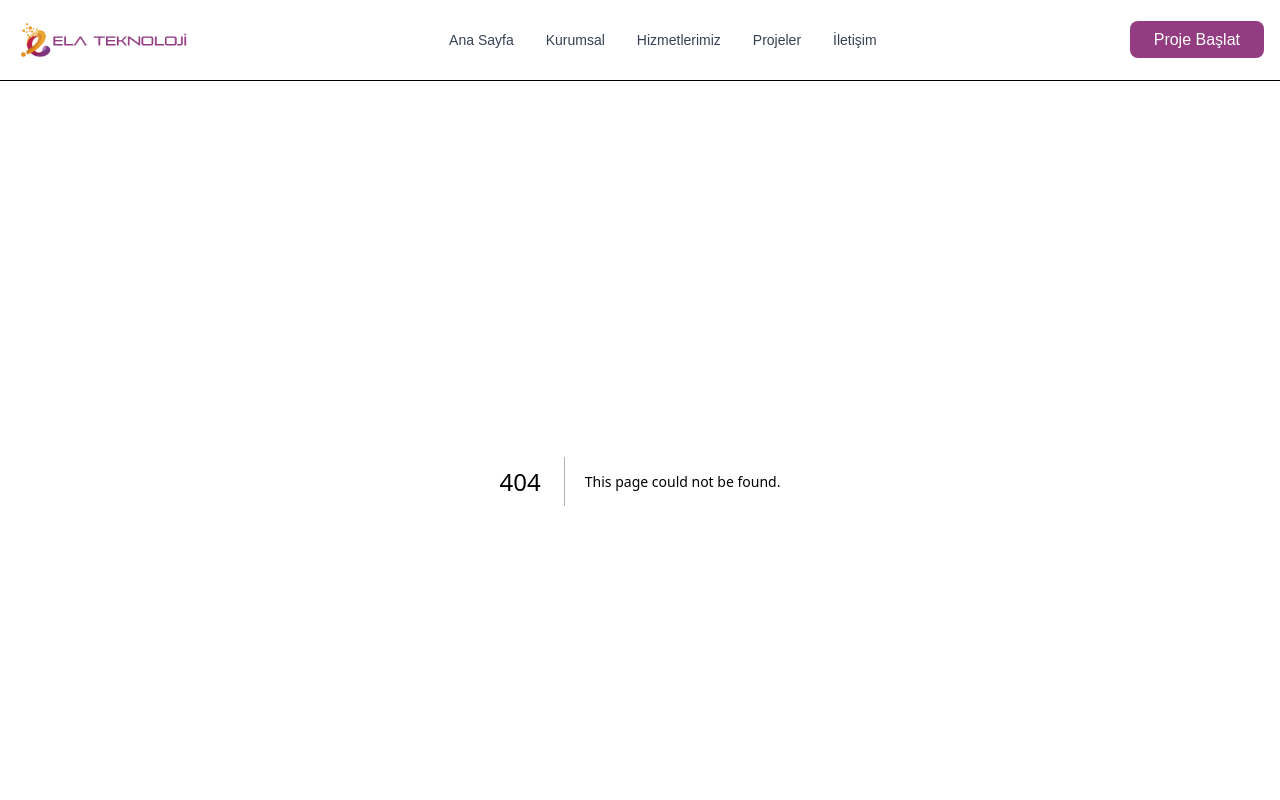
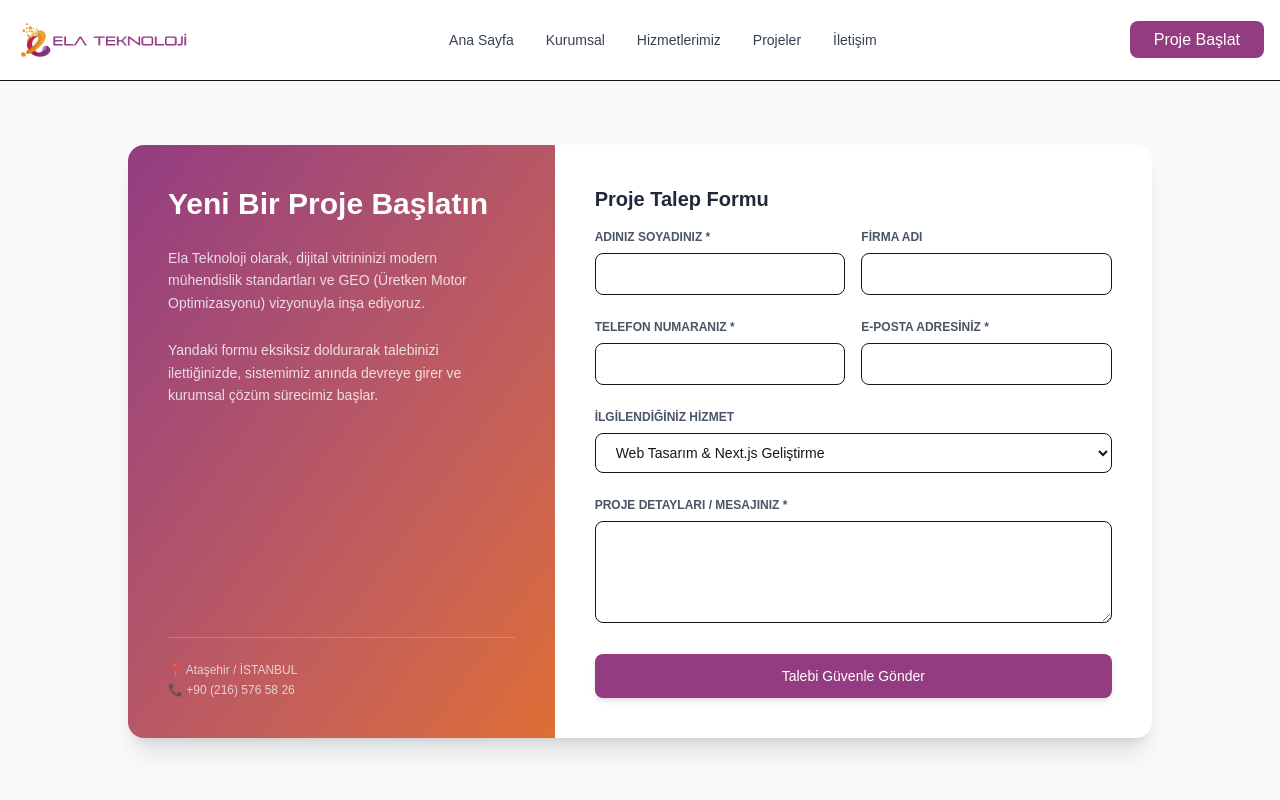
Before and after one commit to elamedya-sudo/webtasarimiyapanfirmalar, a Next.js app: page /teklif-al in a window 1280 px wide. Before the commit this address had no page. Shown: the top 800 px of the page. Built offline with nearby package versions, Linux system fonts and the light colour scheme.

Commit message:
teklif-al sayfasi ve yonlendirme mekanizmasi eklendi

```diff
--- /dev/null
+++ b/app/teklif-al/page.tsx
@@ -0,0 +1,173 @@
+'use client';
+
+import { useState, useEffect } from 'react';
+import { useRouter } from 'next/navigation';
+
+export default function TeklifAlPage() {
+  const router = useRouter();
+  const [isSubmitted, setIsSubmitted] = useState(false);
+  const [loading, setLoading] = useState(false);
+  const [countdown, setCountdown] = useState(3); // 3 saniyelik geri sayım
+
+  const [formData, setFormData] = useState({
+    name: '',
+    company: '',
+    phone: '',
+    email: '',
+    service: 'Web Tasarım & Next.js Geliştirme',
+    message: '',
+  });
+
+  // Başarıyla gönderildiğinde geri sayımı başlat ve yönlendir
+  useEffect(() => {
+    if (isSubmitted && countdown > 0) {
+      const timer = setTimeout(() => setCountdown(countdown - 1), 1000);
+      return () => clearTimeout(timer);
+    } else if (isSubmitted && countdown === 0) {
+      router.push('/'); // Süre bitince ana sayfaya uçurur
+    }
+  }, [isSubmitted, countdown, router]);
+
+  const handleSubmit = async (e: React.FormEvent) => {
+    e.preventDefault();
+    setLoading(true);
+
+    try {
+      const res = await fetch('/api/contact', {
+        method: 'POST',
+        headers: { 'Content-Type': 'application/json' },
+        body: JSON.stringify(formData),
+      });
+
+      if (res.ok) {
+        setIsSubmitted(true);
+      } else {
+        alert('Sistemsel bir sorun oluştu, lütfen tekrar deneyin.');
+      }
+    } catch (error) {
+      console.error(error);
+      alert('Bağlantı hatası yaşandı.');
+    } finally {
+      setLoading(false);
+    }
+  };
+
+  // 1. BAŞARI EKRANI (Form başarıyla gönderilirse burası görünür)
+  if (isSubmitted) {
+    return (
+      <div className="min-h-[70vh] flex flex-col items-center justify-center bg-gray-50 px-4">
+        <div className="max-w-md w-full bg-white border border-gray-100 p-8 rounded-2xl shadow-xl text-center space-y-6">
+          <div className="w-20 h-20 bg-green-50 rounded-full flex items-center justify-center mx-auto text-green-500 text-4xl animate-bounce">
+            ✓
+          </div>
+          <h2 className="text-2xl font-bold text-gray-800">Mesajınız Başarıyla İletildi!</h2>
+          <p className="text-gray-600 text-sm leading-relaxed">
+            Talebiniz mühendislik ekibimize ulaştı. Hem size hem de ekibimize bilgilendirme mailleri gönderildi.
+          </p>
+          <div className="text-xs text-gray-400 bg-gray-50 py-2 rounded-lg">
+            {countdown} saniye sonra ana sayfaya yönlendiriliyorsunuz...
+          </div>
+        </div>
+      </div>
+    );
+  }
+
+  // 2. ORİJİNAL FORM SAYFASI
+  return (
+    <div className="min-h-screen bg-gray-50 py-16 px-4">
+      <div className="container mx-auto max-w-5xl bg-white rounded-2xl shadow-xl overflow-hidden grid grid-cols-1 md:grid-cols-12">
+
+        {/* Sol Taraf: Açıklama ve Bilgilendirme Alanı */}
+        <div className="md:col-span-5 bg-gradient-to-br from-[#933c81] to-[#df6e32] p-10 text-white flex flex-col justify-between">
+          <div className="space-y-6">
+            <h1 className="text-3xl font-bold leading-tight">Yeni Bir Proje Başlatın</h1>
+            <p className="text-white/80 text-sm leading-relaxed">
+              Ela Teknoloji olarak, dijital vitrininizi modern mühendislik standartları ve GEO (Üretken Motor Optimizasyonu) vizyonuyla inşa ediyoruz.
+            </p>
+            <p className="text-white/80 text-sm leading-relaxed">
+              Yandaki formu eksiksiz doldurarak talebinizi ilettiğinizde, sistemimiz anında devreye girer ve kurumsal çözüm sürecimiz başlar.
+            </p>
+          </div>
+
+          <div className="mt-10 border-t border-white/20 pt-6 text-xs text-white/70 space-y-1">
+            <p>📍 Ataşehir / İSTANBUL</p>
+            <p>📞 +90 (216) 576 58 26</p>
+          </div>
+        </div>
+
+        {/* Sağ Taraf: Formun Kendisi */}
+        <form onSubmit={handleSubmit} className="md:col-span-7 p-10 space-y-6">
+          <h2 className="text-xl font-bold text-gray-800 mb-4">Proje Talep Formu</h2>
+
+          <div className="grid grid-cols-1 sm:grid-cols-2 gap-4">
+            <div>
+              <label className="block text-xs font-semibold text-gray-600 uppercase mb-2">Adınız Soyadınız *</label>
+              <input
+                type="text" required
+                className="w-full px-4 py-2.5 border rounded-lg text-sm focus:outline-none focus:border-[#933c81]"
+                value={formData.name} onChange={(e) => setFormData({...formData, name: e.target.value})}
+              />
+            </div>
+            <div>
+              <label className="block text-xs font-semibold text-gray-600 uppercase mb-2">Firma Adı</label>
+              <input
+                type="text"
+                className="w-full px-4 py-2.5 border rounded-lg text-sm focus:outline-none focus:border-[#933c81]"
+                value={formData.company} onChange={(e) => setFormData({...formData, company: e.target.value})}
+              />
+            </div>
+          </div>
+
+          <div className="grid grid-cols-1 sm:grid-cols-2 gap-4">
+            <div>
+              <label className="block text-xs font-semibold text-gray-600 uppercase mb-2">Telefon Numaranız *</label>
+              <input
+                type="tel" required
+                className="w-full px-4 py-2.5 border rounded-lg text-sm focus:outline-none focus:border-[#933c81]"
+                value={formData.phone} onChange={(e) => setFormData({...formData, phone: e.target.value})}
+              />
+            </div>
+            <div>
+              <label className="block text-xs font-semibold text-gray-600 uppercase mb-2">E-Posta Adresiniz *</label>
+              <input
+                type="email" required
+                className="w-full px-4 py-2.5 border rounded-lg text-sm focus:outline-none focus:border-[#933c81]"
+                value={formData.email} onChange={(e) => setFormData({...formData, email: e.target.value})}
+              />
+            </div>
+          </div>
+
+          <div>
+            <label className="block text-xs font-semibold text-gray-600 uppercase mb-2">İlgilendiğiniz Hizmet</label>
+            <select
+              className="w-full px-4 py-2.5 border rounded-lg text-sm bg-white focus:outline-none focus:border-[#933c81]"
+              value={formData.service} onChange={(e) => setFormData({...formData, service: e.target.value})}
+            >
+              <option>Web Tasarım & Next.js Geliştirme</option>
+              <option>Kurumsal Dijital Kimlik Tasarımı</option>
+              <option>SEO & GEO Mühendisliği</option>
+              <option>Google Ads & Dijital Pazarlama Yönetimi</option>
+            </select>
+          </div>
+
+          <div>
+            <label className="block text-xs font-semibold text-gray-600 uppercase mb-2">Proje Detayları / Mesajınız *</label>
+            <textarea
+              rows={4} required
+              className="w-full px-4 py-2.5 border rounded-lg text-sm focus:outline-none focus:border-[#933c81]"
+              value={formData.message} onChange={(e) => setFormData({...formData, message: e.target.value})}
+            />
+          </div>
+
+          <button
+            type="submit" disabled={loading}
+            className="w-full bg-[#933c81] text-white py-3 rounded-lg font-medium hover:bg-opacity-95 transition-all text-sm shadow-md"
+          >
+            {loading ? 'Gönderiliyor...' : 'Talebi Güvenle Gönder'}
+          </button>
+        </form>
+
+      </div>
+    </div>
+  );
+}
```
